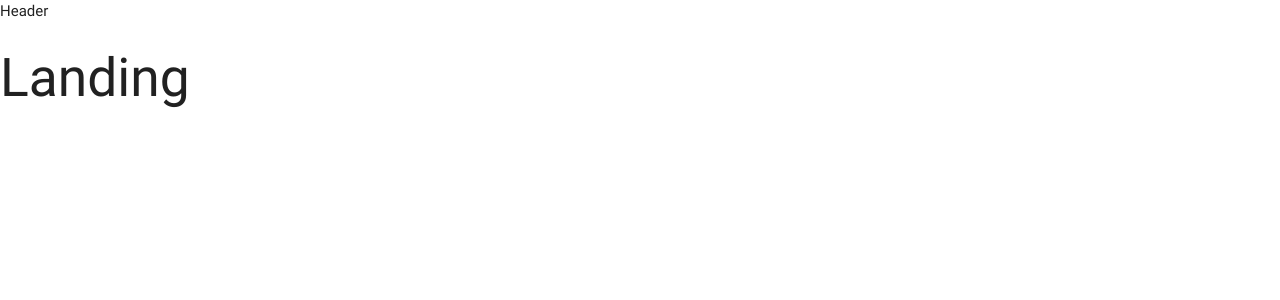
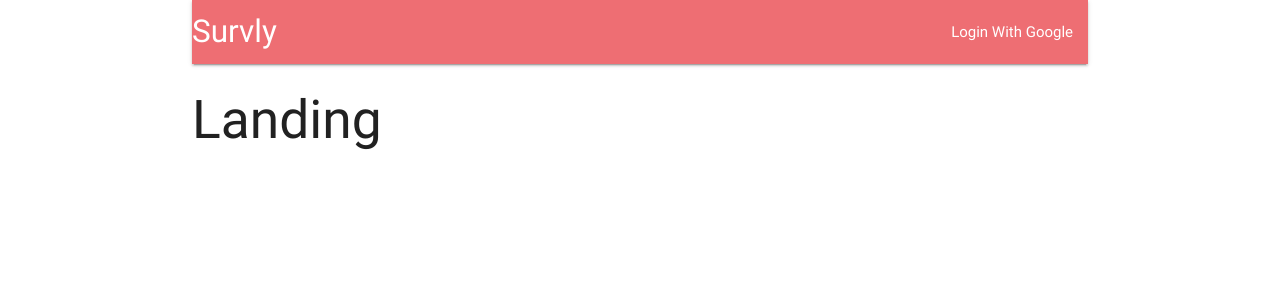
Before and after one commit to Li-Victor/survli, a React (Create React App) app in the folder client/: page / in a window 1280 px wide. Shown: the top 300 px of the page. Built offline with nearby package versions, Linux system fonts and the light colour scheme.

Commit message:
added axios and redux-thunk, made Header for survly

```diff
--- a/client/src/components/App.js
+++ b/client/src/components/App.js
@@ -8,7 +8,7 @@ const Landing = () => <h2>Landing</h2>;
 
 const App = () => {
   return (
-    <div>
+    <div className="container">
       <BrowserRouter>
         <div>
           <Header />
--- a/client/src/components/Header.js
+++ b/client/src/components/Header.js
@@ -3,9 +3,18 @@ import React, { Component } from 'react';
 class Header extends Component {
   render() {
     return (
-      <div>
-        Header
-      </div>
+      <nav>
+        <div className="nav-wrapper">
+          <a className="left brand-logo">
+            Survly
+          </a>
+          <ul className="right">
+            <li>
+              <a>Login With Google</a>
+            </li>
+          </ul>
+        </div>
+      </nav>
     );
   }
 }
```
Also changed, not shown: client/package.json (+6 -1 lines), 1 other file (tests, documents, lock files or other folders).
